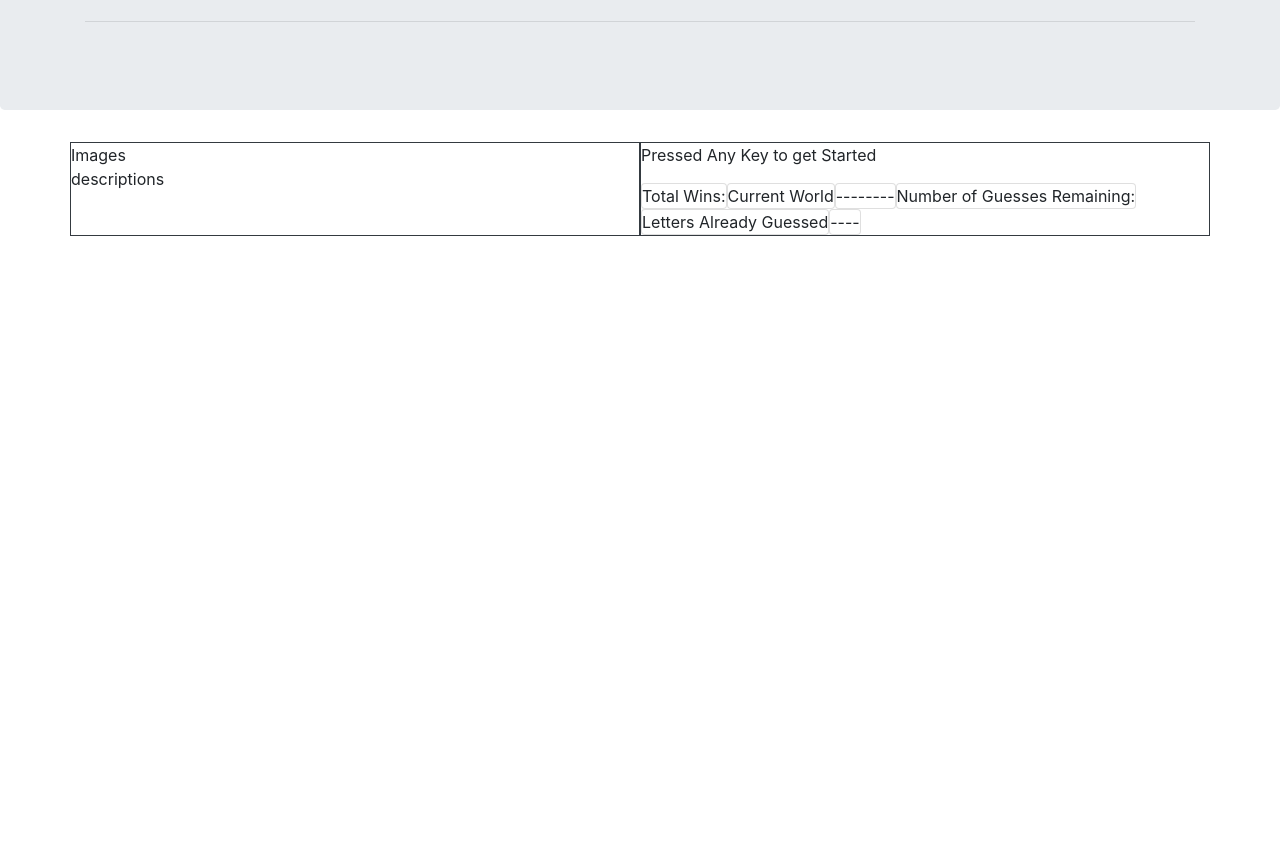
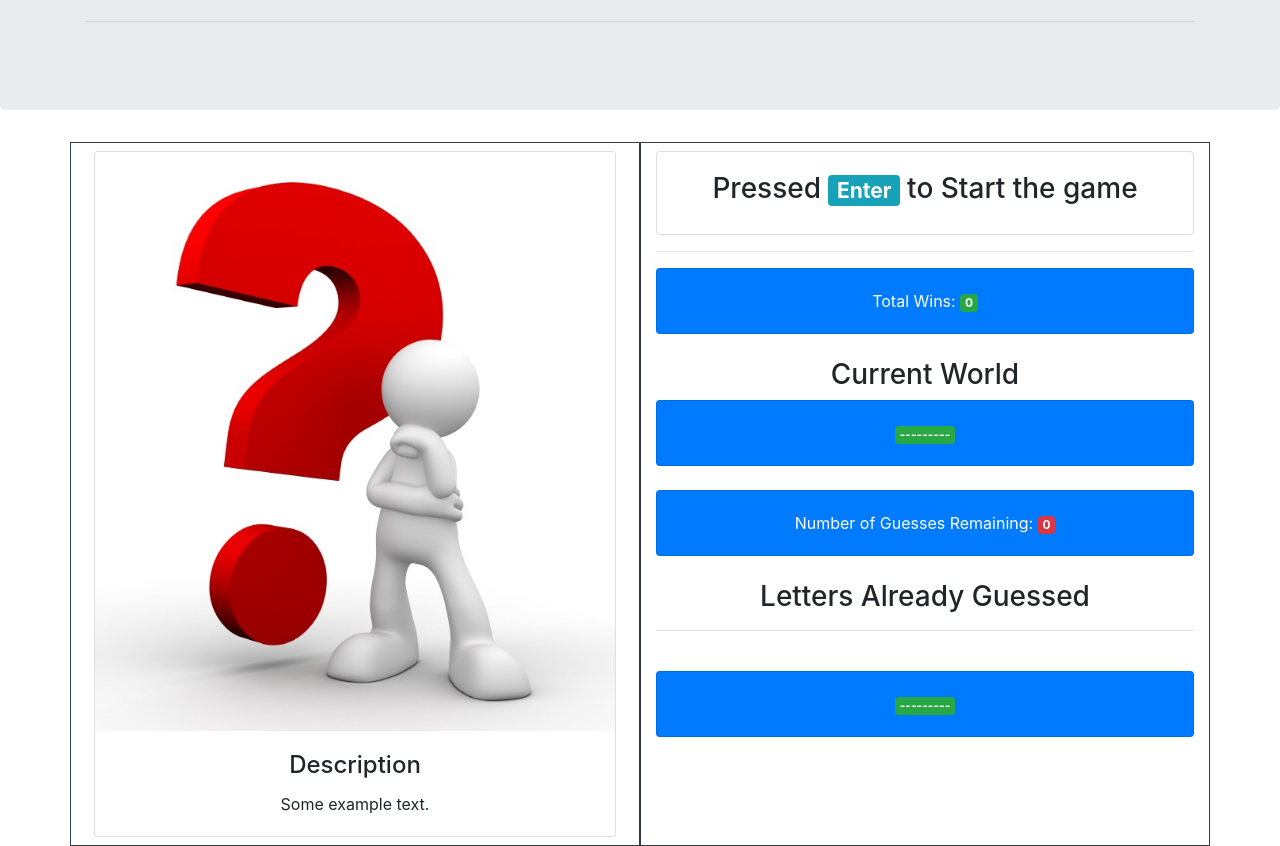
Before and after one commit to djiani/Word-Guess-Game, a plain HTML site: page index.html in a window 1280 px wide. Shown: the part 172-1018 px from the top of the page. Before the commit the page ends 800 px from the top, so only its background shows below. Drawn offline with nearby package versions, Linux system fonts and the light colour scheme.

Commit message:
implement the basic logic of the game Plus styling

```diff
--- a/assets/javascript/game.js
+++ b/assets/javascript/game.js
@@ -1,17 +1,27 @@
 
-$(document).ready(function(){
+$(document).ready(function () {
 
     const ListGame = [
-        {img:"mango.jpg", desc:"i am a fruit", wordToGuess:"mango"},
-        {img:"apple.jpg", desc:"i am a fruit", wordToGuess:"apple"},
-        {img:"pineapple.jpg", desc:"i am a fruit", wordToGuess:"pineapple"},
-        {img:"house.jpg", desc:"i am a house", wordToGuess:"house"}
+        { img: "mango.jpg", desc: "i am a fruit", wordToGuess: "mango" },
+        { img: "apple.jpg", desc: "i am a fruit", wordToGuess: "apple" },
+        { img: "pineapple.jpg", desc: "i am a fruit", wordToGuess: "pineapple" },
+        { img: "house.jpg", desc: "i am a house", wordToGuess: "house" }
     ];
 
-    document.onkeyup(function(event){
-        let currentObject = ListGame[Math.floor(Math.random()* ListGame.length)];
-        $(".image").attr("src", "assets/images/"+ currentObject.img);
-        $(".desc").html(currentObject.desc);
-        $(".currentWord").html(currentObject.wordToGuess);
-    })
-})
+    let currentObject = {};
+    document.onkeyup = (function (event) {
+        if(event.key === "Enter"){
+            $('.startGame').text("Game on!");
+            $('.startGame').after(`<p>could you guessed the word below?</p>`);
+            let currentObject = ListGame[Math.floor(Math.random() * ListGame.length)];
+            $(".card-img-top").attr("src", "assets/images/" + currentObject.img);
+            $(".desc").html(currentObject.desc);
+            $(".currentWord").html(currentObject.wordToGuess);
+        }
+
+    });
+
+
+
+
+});
--- a/index.html
+++ b/index.html
@@ -7,8 +7,11 @@
     <meta http-equiv="X-UA-Compatible" content="ie=edge">
     <link rel="stylesheet" href="https://maxcdn.bootstrapcdn.com/bootstrap/4.3.1/css/bootstrap.min.css">
     <script src="https://ajax.googleapis.com/ajax/libs/jquery/3.3.1/jquery.min.js"></script>
+    <script src="https://cdnjs.cloudflare.com/ajax/libs/popper.js/1.14.7/umd/popper.min.js"></script>
+    <script src="https://maxcdn.bootstrapcdn.com/bootstrap/4.3.1/js/bootstrap.min.js"></script>
+
     <link rel="stylesheet" type="text/stylesheet" href="assets/css/style.css">
-    <script  type="text/javascript" src="assets/javascript/game.js"></script>
+    <script type="text/javascript" src="assets/javascript/game.js"></script>
     <title>World Guess Game</title>
 </head>
 
@@ -16,7 +19,7 @@
 
     <div class="jumbotron">
         <div class="container text-center">
-            <h1 class="display-4">world Guess Game</h1>
+            <h1 class="display-4">World Guess Game</h1>
             <p class="lead">
                 bref description about the world guess game here ....!!
             </p>
@@ -26,22 +29,55 @@
     <div class="container text-center">
         <div class="row">
             <div class="col-12 col-sm-6 border border-dark border-lg">
-                <div class="row box image">Images</div>
-                <div class="row box img-desc">descriptions</div>
+                <div class="card box-image m-2">
+                    <img class="card-img-top" src="assets/images/questionMark.jpg" alt="Card image">
+                    <div class="card-body">
+                        <h4 class="card-title">Description</h4>
+                        <p class="card-text desc">Some example text.</p>
+                    </div>
+                </div>
             </div>
             <div class="col-12 col-sm-6 border border-dark border-lg">
-                <div class="row">
-                    <p>Pressed Any Key to get Started</p>
-                </div>
-                <div class="row">
-                    <div class="card">Total Wins: <span class="totalWins"></span></div>
-                    <div class="card">Current World</div>
-                    <div class="card"><span class="currentWord">--------</span></div>
-                    <div class="card">Number of Guesses Remaining: <span class="TotalGuessRemaining"></span></div>
-                    <div class="card">Letters Already Guessed</div>
-                    <div class="card" class="lettersAlreadyGuessed">----</div>
+                    <div class="card bg-default mt-2">
+                            <div class="card-body">
+                               <h3 class="startGame">Pressed
+                                    <span class="badge badge-info"> Enter </span>
+                                    to Start the game</h3>
+                            </div>
+                        </div>
+                <hr>
 
-                </div>
+                    <div class="card bg-primary text-white">
+                        <div class="card-body">Total Wins:
+                            <span class="badge badge-success totalWins"> 0 </span>
+                        </div>
+                    </div>
+                    <br/>
+                    <h3>Current World</h3>
+
+                    <div class="card bg-primary text-white">
+                        <div class="card-body">
+                            <span class="badge badge-success currentWord">--------- </span>
+                        </div>
+                    </div>
+                    <br>
+                    <div class="card bg-primary text-white">
+                            <div class="card-body">
+                                    Number of Guesses Remaining:
+                                <span class="badge badge-danger TotalGuessRemaining"> 0 </span>
+                            </div>
+                        </div>
+                        <br>
+                    <h3> Letters Already Guessed</h3>
+                    <hr>
+                    <br>
+                    <div class="card bg-primary text-white">
+                            <div class="card-body">
+                                <span class="badge badge-success LetterAlGuessed">--------- </span>
+                            </div>
+                        </div>
+
+
 
 
             </div>
```
Also changed, not shown: assets/css/style.css (line endings or trailing spaces), assets/images/img_avatar1.png (added), assets/images/questionMark.jpg (added).
